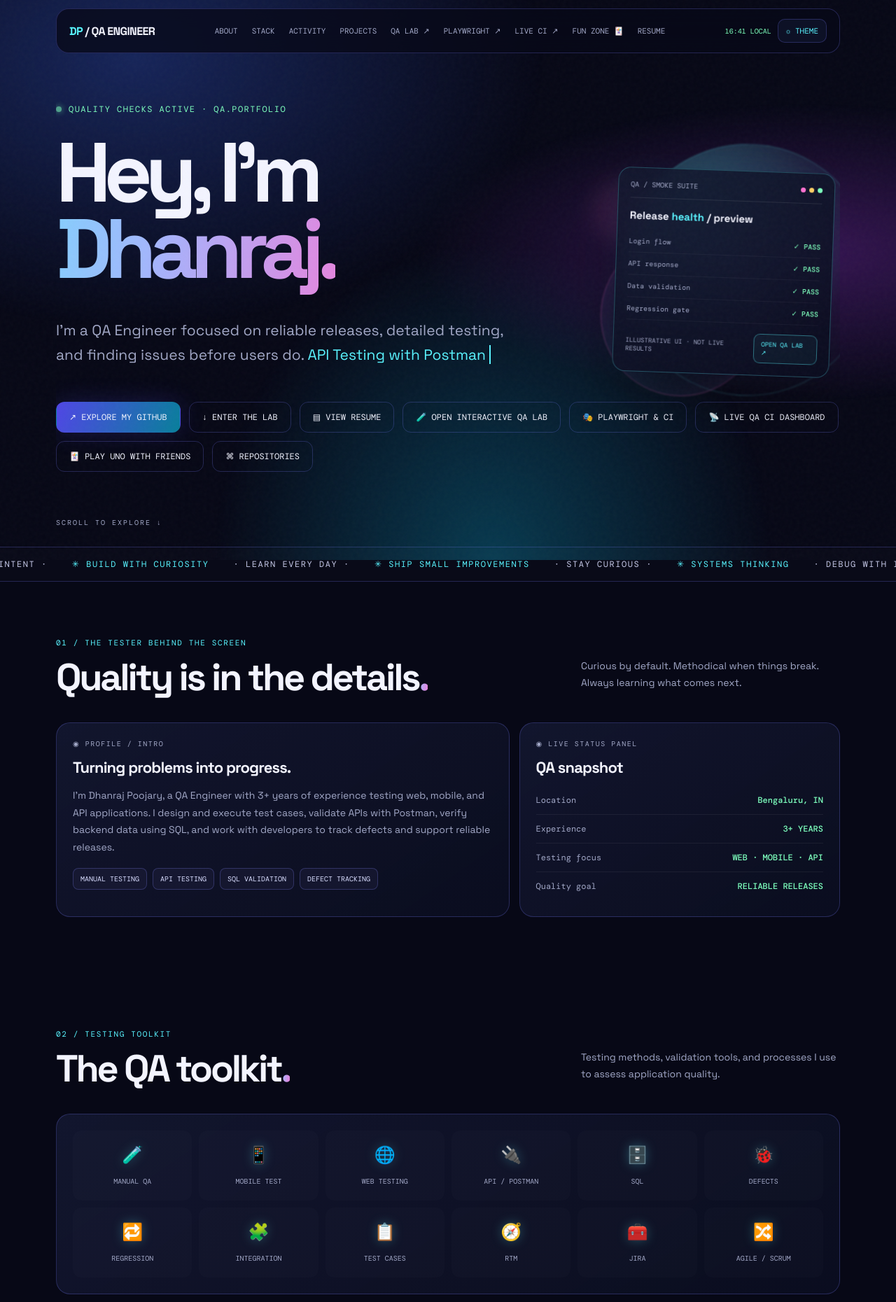
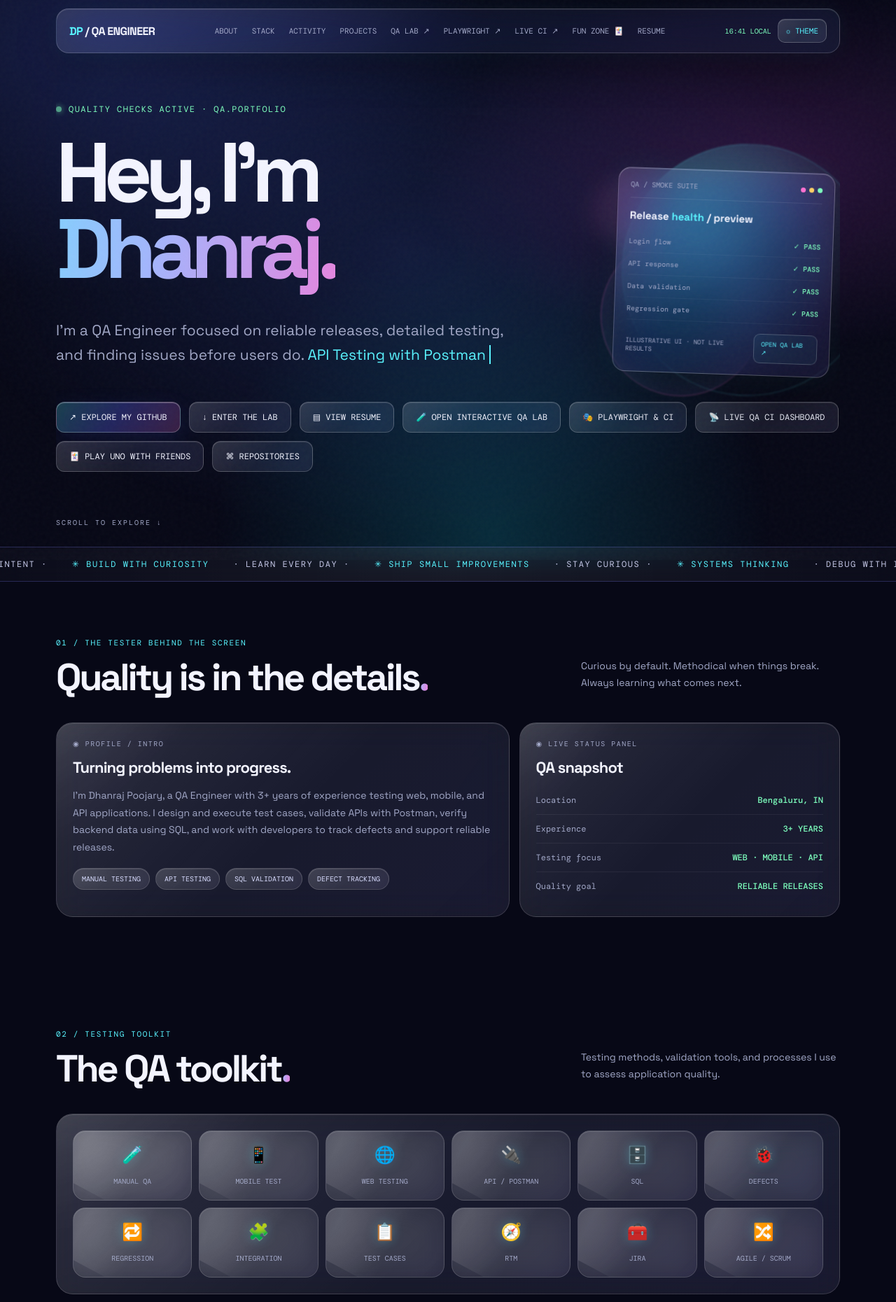
Before and after one commit to DhanrajVittala/DhanrajVittala, a website: page index.html in a window 1280 px wide. Shown: the top 1860 px of the page at 70% size. Drawn offline with nearby package versions, Linux system fonts and the light colour scheme; no server answers.

Commit message:
Add liquid glass UI styling to portfolio

```diff
--- a/index.html
+++ b/index.html
@@ -61,6 +61,130 @@ html,body{max-width:100%;overflow-x:clip}.wrap,.hero,.section,.grid,.card{min-wi
 @media(max-width:900px){.hero{min-height:760px}.hero-console{position:relative;right:auto;top:auto;width:min(100%,440px);margin:28px 0 0;transform:none;animation:none}}
 @media(max-width:600px){.hero{min-height:auto;padding:120px 0 85px}.hero h1{font-size:clamp(48px,14vw,76px)}.hero-console{padding:14px;margin-top:22px}.section{padding:58px 0}}
 @media(prefers-reduced-motion:reduce){.hero-console{animation:none}*,*::before,*::after{scroll-behavior:auto!important;animation-duration:.01ms!important;animation-iteration-count:1!important;transition-duration:.01ms!important}}
+
+
+/* LIQUID GLASS UI — translucent surfaces, refractive highlights, and soft specular edges */
+:root{
+ --glass-fill:rgba(255,255,255,.055);
+ --glass-fill-strong:rgba(255,255,255,.095);
+ --glass-edge:rgba(255,255,255,.17);
+ --glass-shine:rgba(255,255,255,.32);
+ --glass-shadow:0 18px 60px rgba(0,0,0,.24),inset 0 1px 0 rgba(255,255,255,.12);
+}
+body:before{
+ background:radial-gradient(ellipse at 12% 8%,#3448a955 0,transparent 34%),
+ radial-gradient(ellipse at 87% 30%,#a43cbd38 0,transparent 33%),
+ radial-gradient(ellipse at 55% 95%,#0b9fb43b 0,transparent 40%),
+ radial-gradient(ellipse at 45% 45%,#121a3b 0,transparent 65%);
+}
+.nav{
+ background:linear-gradient(135deg,rgba(255,255,255,.13),rgba(255,255,255,.035) 48%,rgba(89,244,255,.055)) !important;
+ border:1px solid var(--glass-edge);
+ box-shadow:var(--glass-shadow),0 0 32px rgba(89,244,255,.055);
+ backdrop-filter:blur(28px) saturate(165%);
+ -webkit-backdrop-filter:blur(28px) saturate(165%);
+}
+.card,.hero-console,.stat,.tech,.contact-details>a,.contact-location,.contribution-frame,.iconbtn,.repo-search,.btn,.pill{
+ background-color:var(--glass-fill);
+ background-image:linear-gradient(135deg,rgba(255,255,255,.105),rgba(255,255,255,.018) 52%,rgba(167,139,250,.045));
+ border-color:rgba(255,255,255,.14);
+ box-shadow:inset 0 1px 0 rgba(255,255,255,.12),inset 0 -1px 0 rgba(0,0,0,.08);
+ backdrop-filter:blur(22px) saturate(155%);
+ -webkit-backdrop-filter:blur(22px) saturate(155%);
+}
+.card{
+ isolation:isolate;
+ border-radius:24px;
+}
+.card:after{
+ content:"";
+ position:absolute;
+ inset:0;
+ border-radius:inherit;
+ pointer-events:none;
+ background:linear-gradient(125deg,rgba(255,255,255,.19),transparent 24%,transparent 72%,rgba(89,244,255,.065));
+ opacity:.55;
+ mask:linear-gradient(#000,transparent 72%);
+ z-index:0;
+}
+.card>*{z-index:1}
+.card:hover,.hero-console:hover,.contact-details>a:hover{
+ border-color:rgba(89,244,255,.48);
+ box-shadow:0 22px 65px rgba(0,0,0,.3),0 0 32px rgba(89,244,255,.09),inset 0 1px 0 rgba(255,255,255,.24);
+}
+.hero-console{
+ background:linear-gradient(145deg,rgba(255,255,255,.13),rgba(255,255,255,.035) 54%,rgba(167,139,250,.09));
+ border-color:rgba(255,255,255,.22);
+ box-shadow:0 25px 80px rgba(0,0,0,.32),inset 0 1px 0 rgba(255,255,255,.2),0 0 45px rgba(89,244,255,.08);
+ backdrop-filter:blur(30px) saturate(175%);
+ -webkit-backdrop-filter:blur(30px) saturate(175%);
+}
+.btn,.iconbtn,.console-run{
+ border-color:rgba(255,255,255,.2);
+ transition:transform .28s ease,border-color .28s ease,box-shadow .28s ease,background .28s ease;
+}
+.btn.primary{
+ background:linear-gradient(125deg,rgba(89,244,255,.23),rgba(99,102,241,.3) 48%,rgba(255,114,210,.2));
+ border:1px solid rgba(255,255,255,.25);
+ box-shadow:inset 0 1px 0 rgba(255,255,255,.26),0 10px 32px rgba(70,80,220,.15);
+}
+.btn:not(.primary):hover,.iconbtn:hover,.console-run:hover{
+ background:linear-gradient(135deg,rgba(255,255,255,.15),rgba(89,244,255,.09));
+}
+.pill{
+ border-radius:999px;
+ padding:8px 12px;
+}
+.tech{
+ border-radius:18px;
+ position:relative;
+ overflow:hidden;
+}
+.tech:before{
+ content:"";
+ position:absolute;
+ inset:-70% 35% 20% -35%;
+ transform:rotate(28deg);
+ background:linear-gradient(90deg,transparent,rgba(255,255,255,.12),transparent);
+ transition:transform .5s ease;
+ pointer-events:none;
+}
+.tech:hover:before{transform:translateX(160%) rotate(28deg)}
+.stat{
+ border-radius:20px;
+ background-image:linear-gradient(145deg,rgba(255,255,255,.1),rgba(255,255,255,.025));
+}
+.contact{
+ background:linear-gradient(145deg,rgba(255,255,255,.09),rgba(255,255,255,.025) 60%,rgba(167,139,250,.07));
+ border-color:rgba(255,255,255,.18);
+ box-shadow:0 28px 90px rgba(0,0,0,.2),inset 0 1px 0 rgba(255,255,255,.18);
+ backdrop-filter:blur(26px) saturate(155%);
+ -webkit-backdrop-filter:blur(26px) saturate(155%);
+}
+.marquee{background:linear-gradient(90deg,rgba(255,255,255,.025),rgba(255,255,255,.07),rgba(255,255,255,.025));backdrop-filter:blur(16px)}
+body.light{
+ --glass-fill:rgba(255,255,255,.58);
+ --glass-fill-strong:rgba(255,255,255,.78);
+ --glass-edge:rgba(255,255,255,.8);
+ --glass-shadow:0 18px 55px rgba(53,65,120,.1),inset 0 1px 0 rgba(255,255,255,.9);
+}
+body.light .nav,body.light .card,body.light .hero-console,body.light .stat,body.light .tech,
+body.light .contact-details>a,body.light .contact-location,body.light .contact,body.light .btn,
+body.light .iconbtn,body.light .repo-search,body.light .pill{
+ background-color:rgba(255,255,255,.52);
+ background-image:linear-gradient(135deg,rgba(255,255,255,.88),rgba(255,255,255,.4) 60%,rgba(199,211,255,.24));
+ border-color:rgba(91,102,165,.2);
+ box-shadow:0 16px 42px rgba(55,68,130,.08),inset 0 1px 0 rgba(255,255,255,.95);
+}
+body.light .contribution-frame{background:rgba(255,255,255,.65)}
+@supports not ((backdrop-filter:blur(2px)) or (-webkit-backdrop-filter:blur(2px))){
+ .nav,.card,.hero-console,.stat,.tech,.contact,.contact-details>a,.contact-location,.btn,.iconbtn,.repo-search,.pill{background-color:rgba(18,22,48,.94)}
+}
+@media(max-width:600px){
+ .card,.hero-console,.contact{border-radius:19px}
+ .nav{backdrop-filter:blur(20px) saturate(145%);-webkit-backdrop-filter:blur(20px) saturate(145%)}
+}
+@media(prefers-reduced-motion:reduce){.tech:before{display:none}}
 
 </style>
 </head>
```
